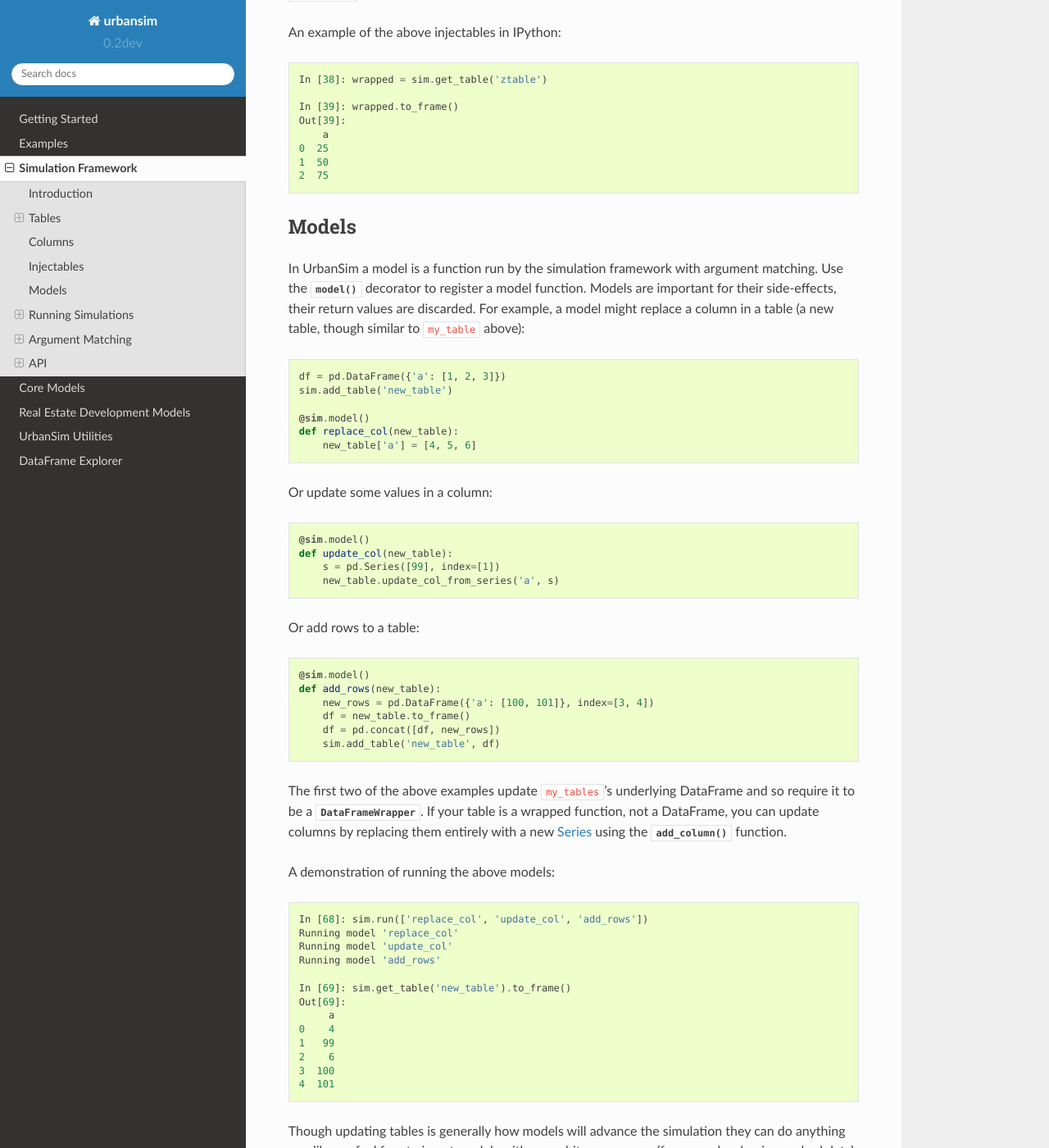
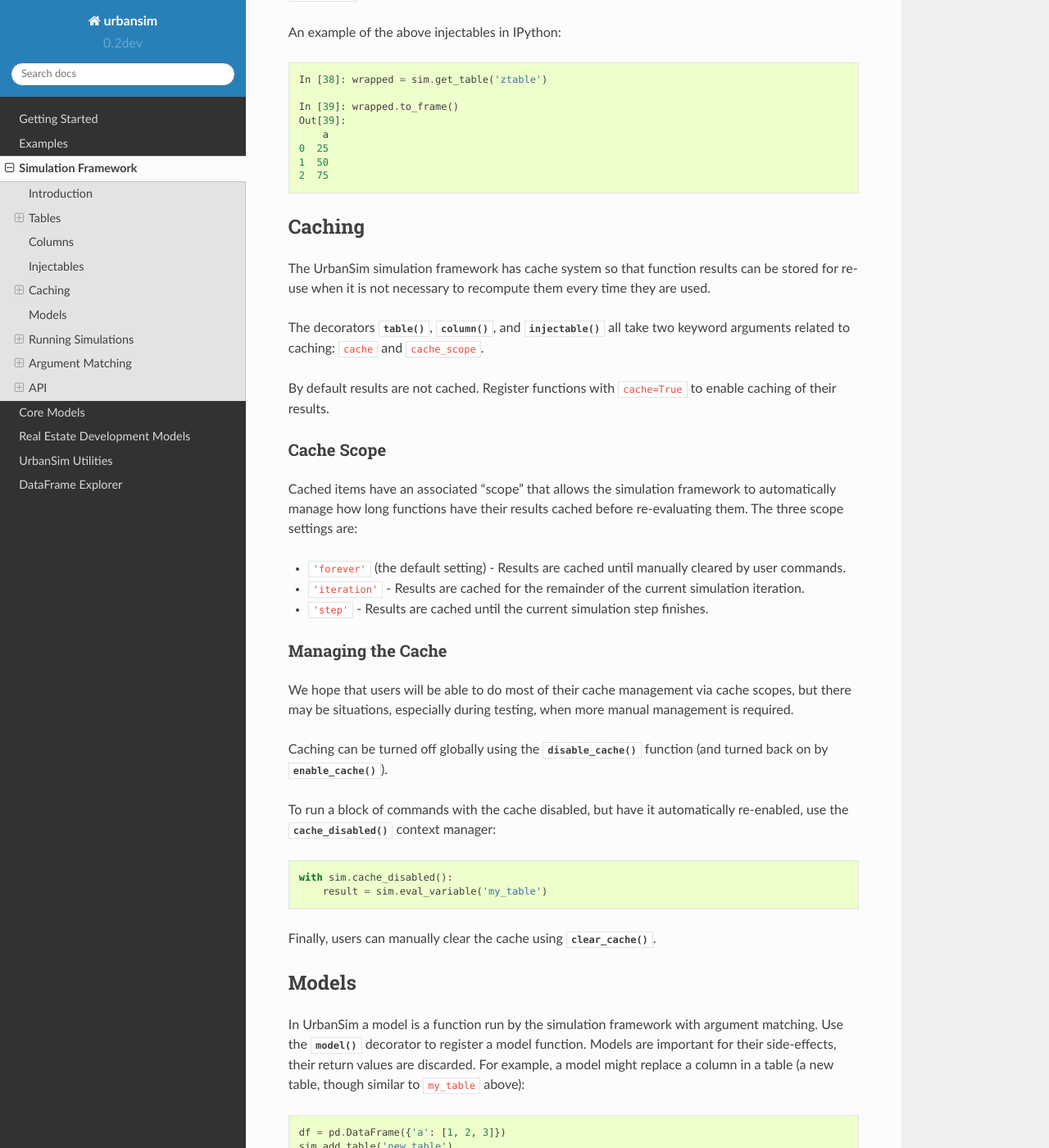
Before and after one commit to UDST/urbansim, a Sphinx documentation site: the page built from docs/sim/index.rst, in a window 1280 px wide and 1400 px high, scrolled down 6389 px. Shown: the whole window at 82% size. Built offline with Sphinx 7.4.7 and the Read the Docs theme 2.0.0, drawn with Linux system fonts in a browser that asks for light colours.

Commit message:
Add caching section to simulation docs
[ci-skip]

```diff
--- a/docs/sim/index.rst
+++ b/docs/sim/index.rst
@@ -357,6 +357,58 @@ An example of the above injectables in IPython:
     1  50
     2  75
 
+Caching
+-------
+
+The UrbanSim simulation framework has cache system so that function results
+can be stored for re-use when it is not necessary to recompute them
+every time they are used.
+
+The decorators
+:py:func:`~urbansim.sim.simulation.table`,
+:py:func:`~urbansim.sim.simulation.column`, and
+:py:func:`~urbansim.sim.simulation.injectable`
+all take two keyword arguments related to caching:
+``cache`` and ``cache_scope``.
+
+By default results are not cached. Register functions with ``cache=True``
+to enable caching of their results.
+
+Cache Scope
+~~~~~~~~~~~
+
+Cached items have an associated "scope" that allows the simulation framework
+to automatically manage how long functions have their results cached before
+re-evaluating them. The three scope settings are:
+
+* ``'forever'`` (the default setting) -
+  Results are cached until manually cleared by user commands.
+* ``'iteration'`` -
+  Results are cached for the remainder of the current simulation iteration.
+* ``'step'`` -
+  Results are cached until the current simulation step finishes.
+
+Managing the Cache
+~~~~~~~~~~~~~~~~~~
+
+We hope that users will be able to do most of their cache management via
+cache scopes, but there may be situations, especially during testing,
+when more manual management is required.
+
+Caching can be turned off globally using the
+:py:func:`~urbansim.sim.simulation.disable_cache` function
+(and turned back on by :py:func:`~urbansim.sim.simulation.enable_cache`).
+
+To run a block of commands with the cache disabled, but have it automatically
+re-enabled, use the :py:func:`~urbansim.sim.simulation.cache_disabled`
+context manager::
+
+    with sim.cache_disabled():
+        result = sim.eval_variable('my_table')
+
+Finally, users can manually clear the cache using
+:py:func:`~urbansim.sim.simulation.clear_cache`.
+
 Models
 ------
 
@@ -669,6 +719,7 @@ Cache API
    disable_cache
    enable_cache
    cache_on
+   cache_disabled
 
 API Docs
 ~~~~~~~~
```
Also changed, not shown: other parts of docs/sim/index.rst (+0 -2 lines).
